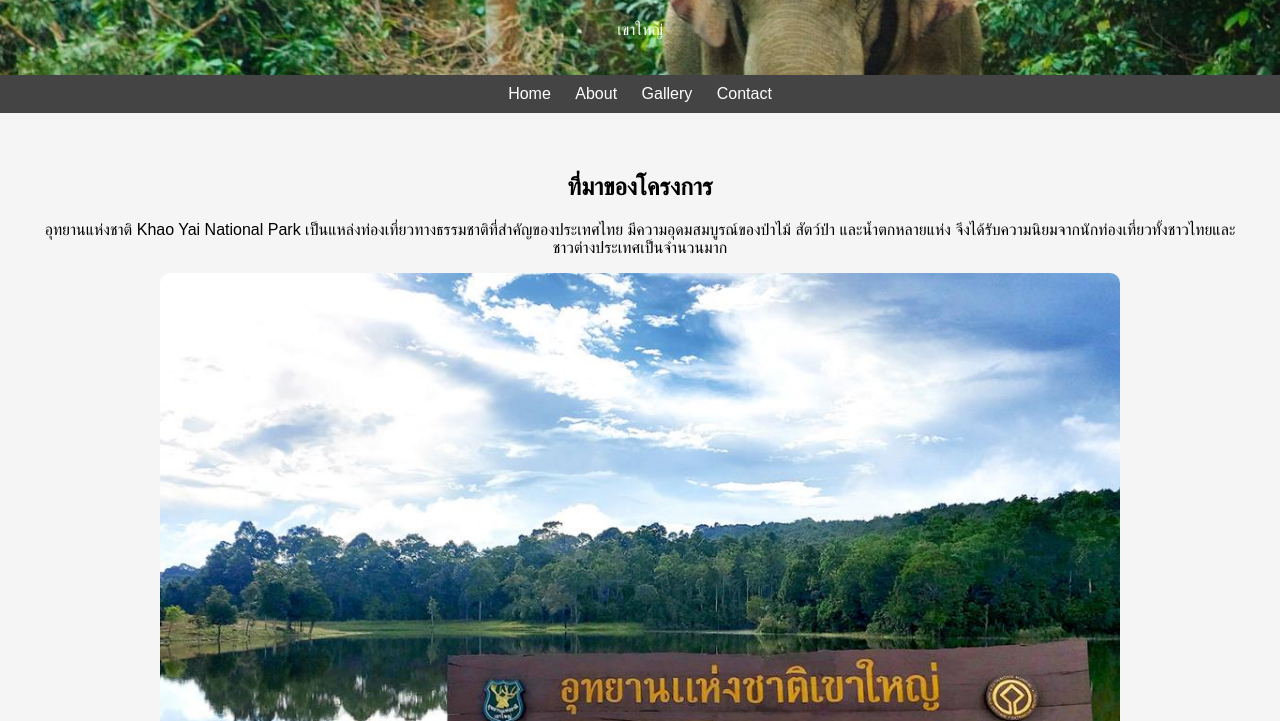
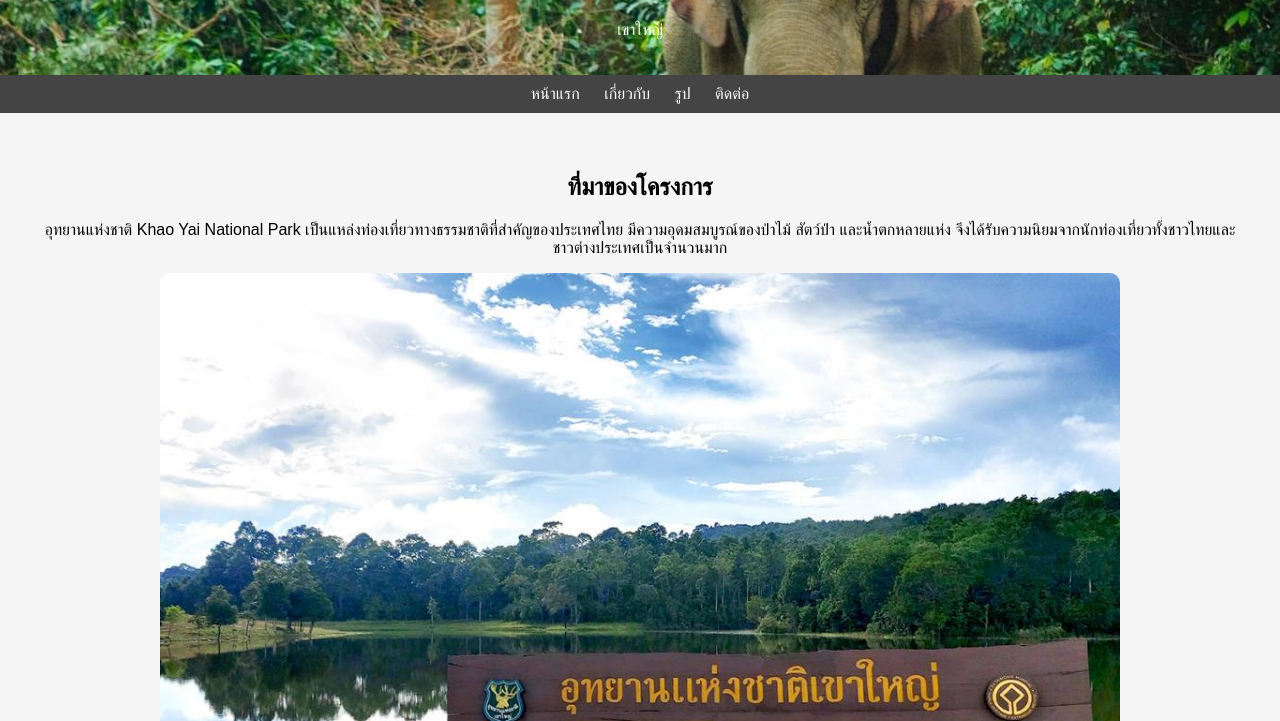
Before and after one commit to 6840215112-a11y/Deaw, a plain HTML site: page index.html in a window 1280 px wide. Shown: the part 79-800 px from the top of the page. Drawn offline with Linux system fonts and the light colour scheme.

Commit message:
Update index.html

```diff
--- a/index.html
+++ b/index.html
@@ -59,10 +59,10 @@ footer{
 </header>
 
 <nav>
-<a href="#">Home</a>
-<a href="#">About</a>
-<a href="#">Gallery</a>
-<a href="#">Contact</a>
+<a href="#">หน้าแรก</a>
+<a href="#">เกี่ยวกับ</a>
+<a href="#">รูป</a>
+<a href="#">ติดต่อ</a>
 </nav>
 
 <section>
```
